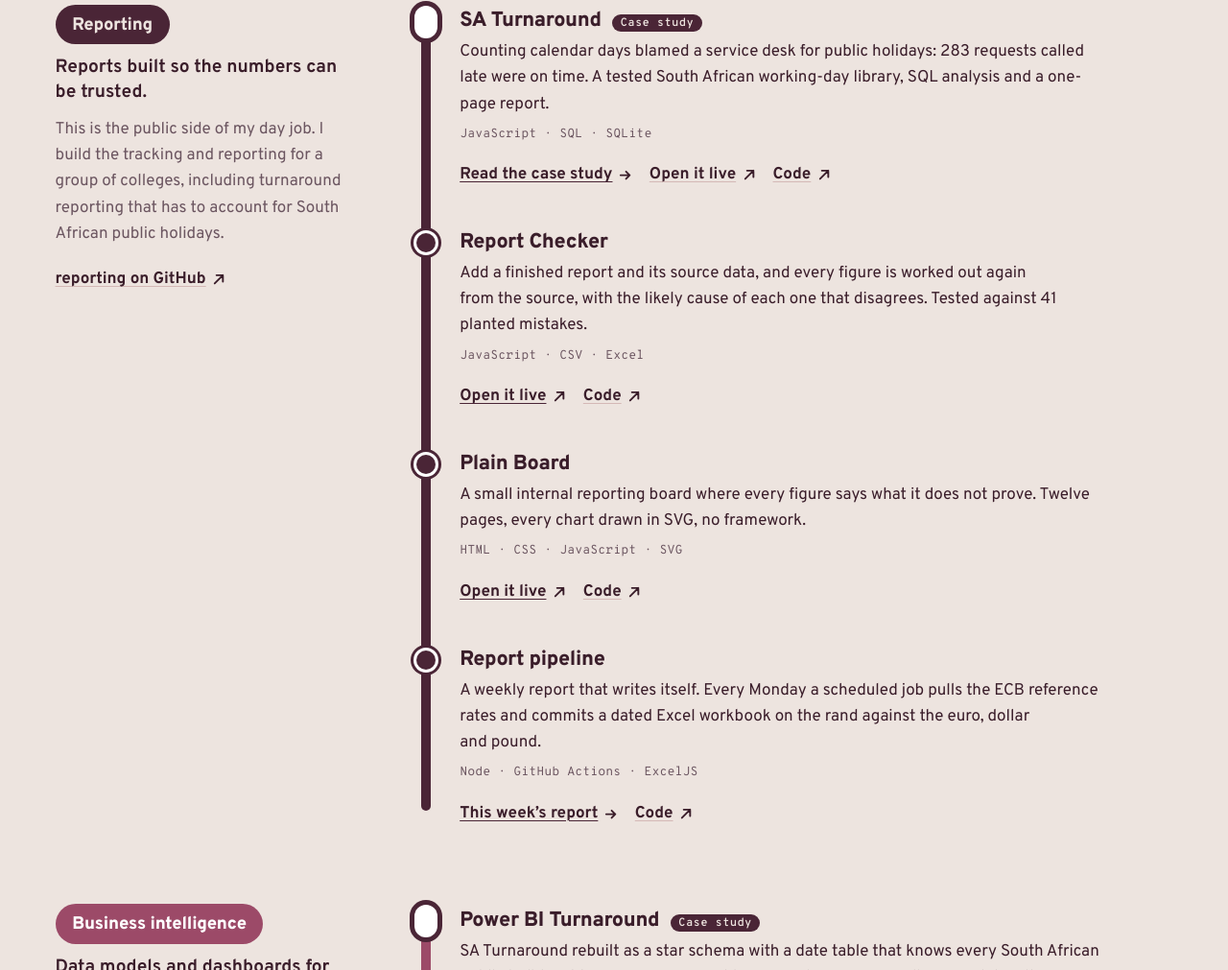
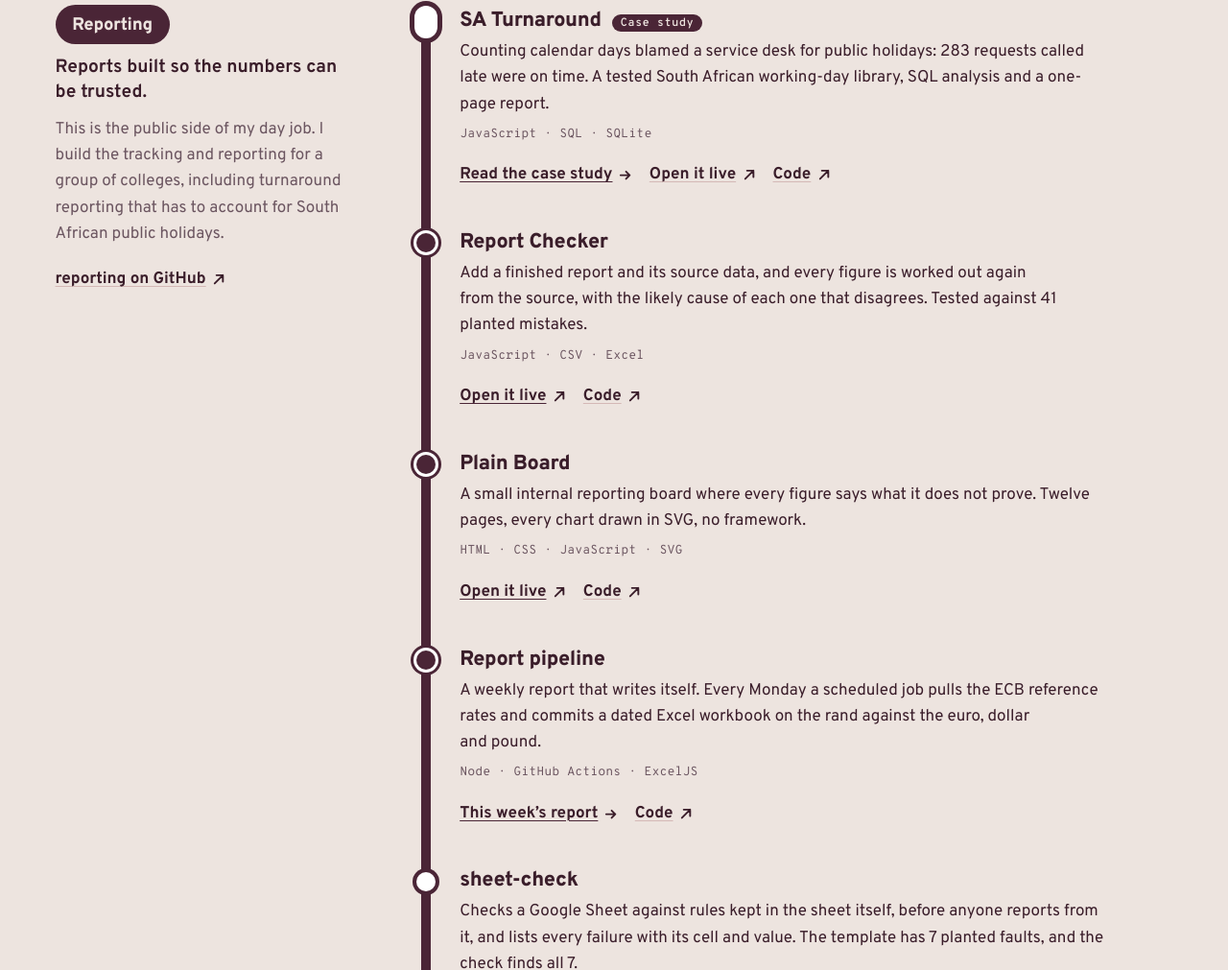
Before and after one commit to nurah-kamal/nurah-kamal.github.io, a website: page index.html in a window 1280 px wide. Shown: the part 1789-2800 px from the top of the page at 96% size. Drawn offline with Linux system fonts and the light colour scheme.

Commit message:
add sheet-check to the reporting line

```diff
--- a/assets/js/map.js
+++ b/assets/js/map.js
@@ -1,4 +1,4 @@
-import { LINES, STATIONS } from './projects.js?v=20261026e';
+import { LINES, STATIONS } from './projects.js?v=20261026f';
 
 const SVG = 'http://www.w3.org/2000/svg';
 const reduceMotion = matchMedia('(prefers-reduced-motion: reduce)').matches;
--- a/assets/js/projects.js
+++ b/assets/js/projects.js
@@ -17,6 +17,7 @@ export const STATIONS = [
   { line: 'reporting', name: 'Report Checker', status: 'live', live: 'https://nurah-kamal.github.io/reporting/report-checker/', code: `${GH}/reporting/tree/main/report-checker`, tools: 'JavaScript · CSV · Excel', blurb: 'Add a finished report and its source data, and every figure is worked out again from the source, with the likely cause of each one that disagrees. Tested against 41 planted mistakes.' },
   { line: 'reporting', name: 'Plain Board', status: 'live', live: 'https://nurah-kamal.github.io/reporting/plain-board/', code: `${GH}/reporting/tree/main/plain-board`, tools: 'HTML · CSS · JavaScript · SVG', blurb: 'A small internal reporting board where every figure says what it does not prove. Twelve pages, every chart drawn in SVG, no framework.' },
   { line: 'reporting', name: 'Report pipeline', status: 'live', live: '/reports/rand-weekly/', liveLabel: 'This week’s report', code: `${GH}/reporting/tree/main/report-pipeline`, tools: 'Node · GitHub Actions · ExcelJS', blurb: 'A weekly report that writes itself. Every Monday a scheduled job pulls the ECB reference rates and commits a dated Excel workbook on the rand against the euro, dollar and pound.' },
+  { line: 'reporting', name: 'sheet-check', status: 'code', code: `${GH}/reporting/tree/main/sheet-check`, tools: 'Google Apps Script · JavaScript', blurb: 'Checks a Google Sheet against rules kept in the sheet itself, before anyone reports from it, and lists every failure with its cell and value. The template has 7 planted faults, and the check finds all 7.' },
   { line: 'bi', name: 'Power BI Turnaround', status: 'case', study: '/work/power-bi-turnaround/', code: `${GH}/business-intelligence/tree/main/power-bi-turnaround`, tools: 'Power BI · DAX · Power Query', blurb: 'SA Turnaround rebuilt as a star schema with a date table that knows every South African public holiday, 23 DAX measures and four report pages. Every figure matches the SQL version.' },
   { line: 'bi', name: 'Tableau dashboards', status: 'live', live: 'https://public.tableau.com/app/profile/nurah.kamal/vizzes', liveLabel: 'Tableau Public', code: `${GH}/business-intelligence/tree/main/tableau`, tools: 'Tableau', blurb: 'Three dashboards: South African HR on synthetic data, data science salaries, and sales performance.' },
   { line: 'analysis', name: 'Stock and Orders', status: 'case', study: '/work/stock-and-orders/', code: `${GH}/data-analysis/tree/main/sql-ops`, tools: 'SQL · SQLite · Node', blurb: 'Thirteen business questions about a made-up wholesaler, one SQL file each, every answer tested. Traces customers’ missing units back to one late supplier.' },
--- a/index.html
+++ b/index.html
@@ -65,7 +65,7 @@
   ]
 }
 </script>
-<script type="module" src="/assets/js/map.js?v=20261026e"></script>
+<script type="module" src="/assets/js/map.js?v=20261026f"></script>
 <script type="module" src="/assets/js/sudoku.js?v=20261026c"></script>
 </head>
 <body>
```
